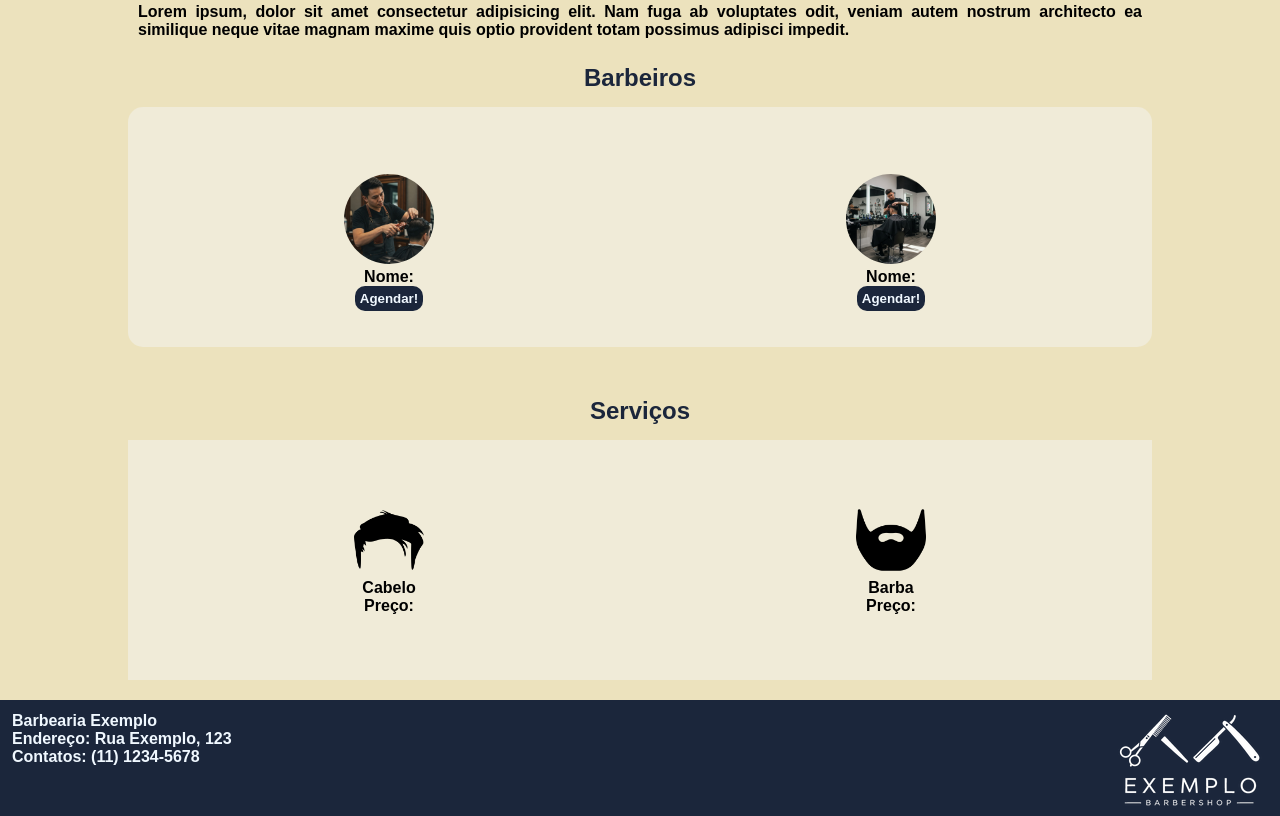
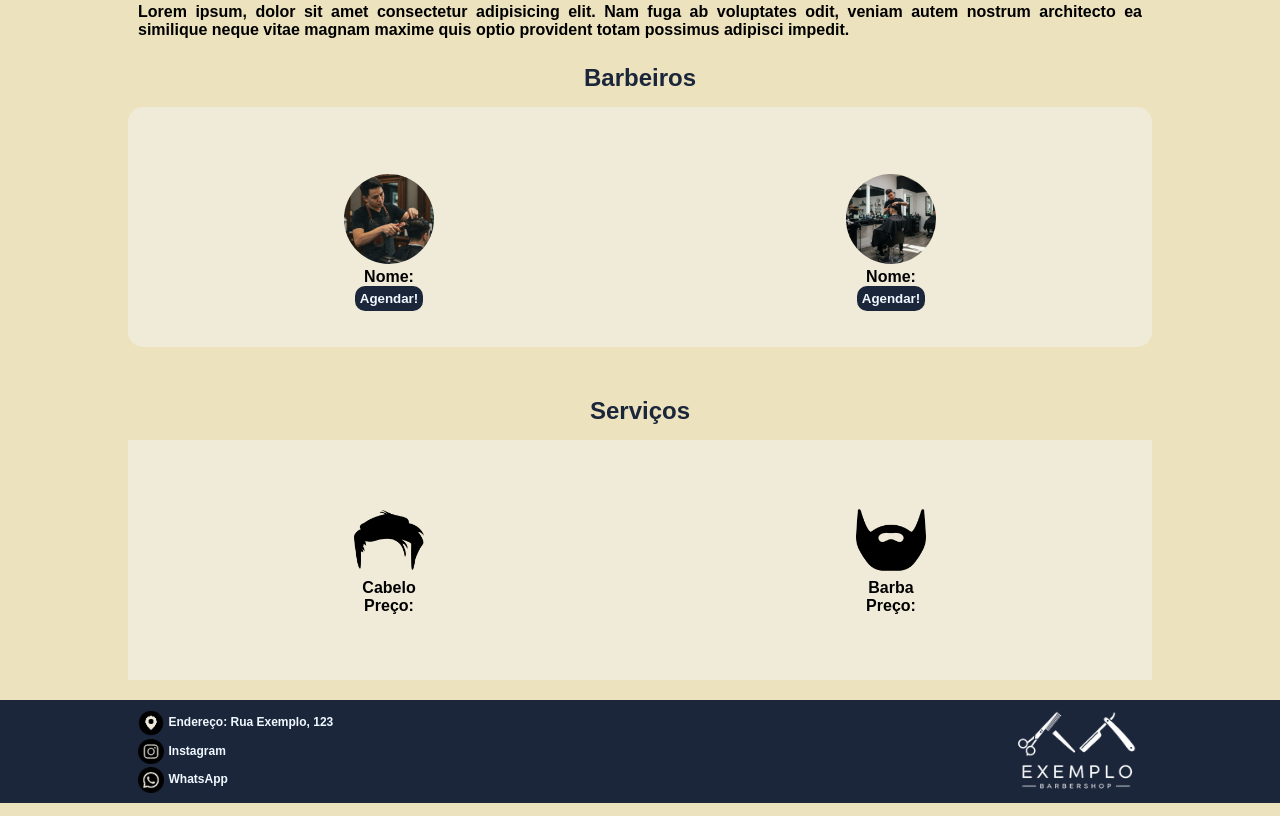
Before and after one commit to josehenriquedasilva/Barbearia, a plain HTML site: page index.html in a window 1280 px wide. Shown: the part 625-1441 px from the top of the page. Drawn offline with Linux system fonts and the light colour scheme.

Commit message:
atualização

```diff
--- a/index.html
+++ b/index.html
@@ -80,13 +80,24 @@
             </div>
         </section>
     </main>
-    <footer id="contato">
-        <div id="contato">
-            <p>Barbearia Exemplo</p>
-            <p>Endereço: Rua Exemplo, 123</p>
-            <p>Contatos: (11) 1234-5678</p>
+    <footer>
+        <div id="rodape">
+            <div id="contatos">
+                <section id="localizacao">
+                    <img src="imagens/navegacao-gps.png" alt="">
+                    <p>Endereço: Rua Exemplo, 123</p>
+                </section>
+                <section id="instagram">
+                    <img src="imagens/instagram.png" alt="">
+                    <p>Instagram</p>
+                </section>
+                <section id="whatsapp">
+                    <img src="imagens/whatsapp.png" alt="">
+                    <p>WhatsApp</p>
+                </section>
+            </div>
+            <img src="imagens/logo-barbearia-resized.png" alt="">
         </div>
-        <img src="imagens/logo-barbearia-resized.png" alt="">
     </footer>
 </body>
 <script src="interações.js"></script>
--- a/style.css
+++ b/style.css
@@ -101,6 +101,8 @@ header p {
     display: flex;
     justify-content: space-between;
     align-items: center;
+    background-image: linear-gradient(to top, rgba(0, 0, 0, 0.35), rgba(0, 0, 0, 1));
+    border-radius: 0px 0px 10px 10px;
 }
 
 #logo {
@@ -118,6 +120,7 @@ header p {
 }
 
 #abrir {
+    display: none;
     cursor: pointer;
 }
 
@@ -222,6 +225,7 @@ nav ul {
 #funcionarios {
     margin: auto;
     width: 80vw;
+    max-width: 1024px;
 }
 
 /*Barbeiros*/
@@ -287,13 +291,55 @@ nav ul {
 
 footer {
     display: flex;
+    background-color: #1b263b;
+    margin-top: 20px;
+}
+
+#rodape {
+    display: flex;
     justify-content: space-between;
 
-    margin-top: 20px;
-    padding: 12px 12px 5px 12px;
+    width: 100%;
+    max-width: 1024px;
+    margin: auto;
+    padding: 10px;
     color: aliceblue;
     background-color: #1b263b;
     font-weight: 600;
+}
+
+#contatos {
+    display: flex;
+    flex-direction: column;
+    justify-content: space-between;
+}
+
+#contatos p {
+    font-size: 0.75em;
+    margin: 5px 0px;
+}
+
+#contatos img {
+    display: flex;
+    flex-direction: row;
+    justify-content: center;
+    align-items: center;
+    width: 25.5px;
+    margin-right: 5px;
+}
+
+#localizacao, #instagram, #whatsapp {
+    display: flex;
+    flex-direction: row;
+}
+
+#contatos p:hover {
+    text-decoration: underline;
+    cursor: pointer;
+}
+
+footer img {
+    width: 8rem;
 }
 
 /* Responsividade */
```
Also changed, not shown: imagens/instagram.png (added), imagens/navegacao-gps.png (added), imagens/o-email.png (added), imagens/whatsapp.png (added).
